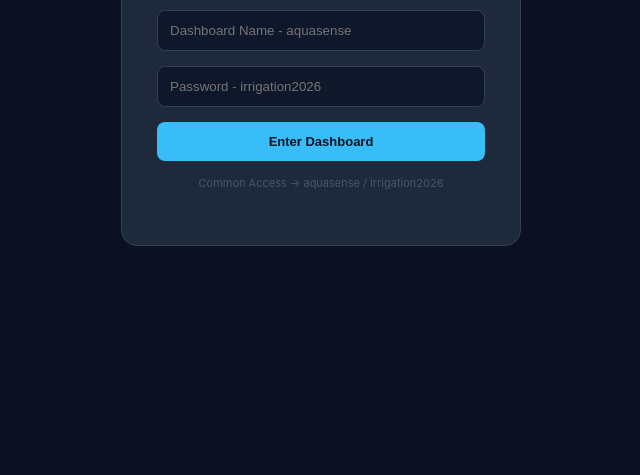
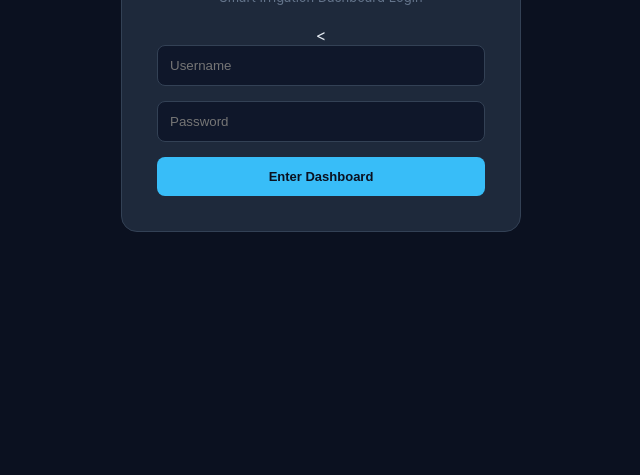
Before and after one commit to swas20/smart-irrigation-dashboard, a plain HTML site: page index.html in a window 1280 px wide. Shown: the part 325-800 px from the top of the page, without its empty margins (319-959 px from the left). Drawn offline with Linux system fonts and the light colour scheme.

Commit message:
Update login input placeholders for clarity

```diff
--- a/index.html
+++ b/index.html
@@ -66,12 +66,10 @@
     <div class="login-box">
       <h2 style="letter-spacing:1px;">AQUASENSE</h2>
       <p>Smart Irrigation Dashboard Login</p>
-      <input type="text" id="usernameInput" placeholder="Dashboard Name - aquasense" autocomplete="username" />
-      <input type="password" id="passwordInput" placeholder="Password - irrigation2026" autocomplete="current-password" />
+      <      <input type="text" id="usernameInput" placeholder="Username" autocomplete="username" />
+      <input type="password" id="passwordInput" placeholder="Password" autocomplete="current-password" />
       <button style="width:100%; background:#38bdf8; color:#0b1120;" onclick="checkLogin()">Enter Dashboard</button>
       <div id="loginError"></div>
-      <p style="margin-top:15px; font-size:11px; color:#475569;">Common Access → aquasense / irrigation2026</p>
-    </div>
   </div>
 
   <div class="container" id="mainContainer" style="display:none;">
```
